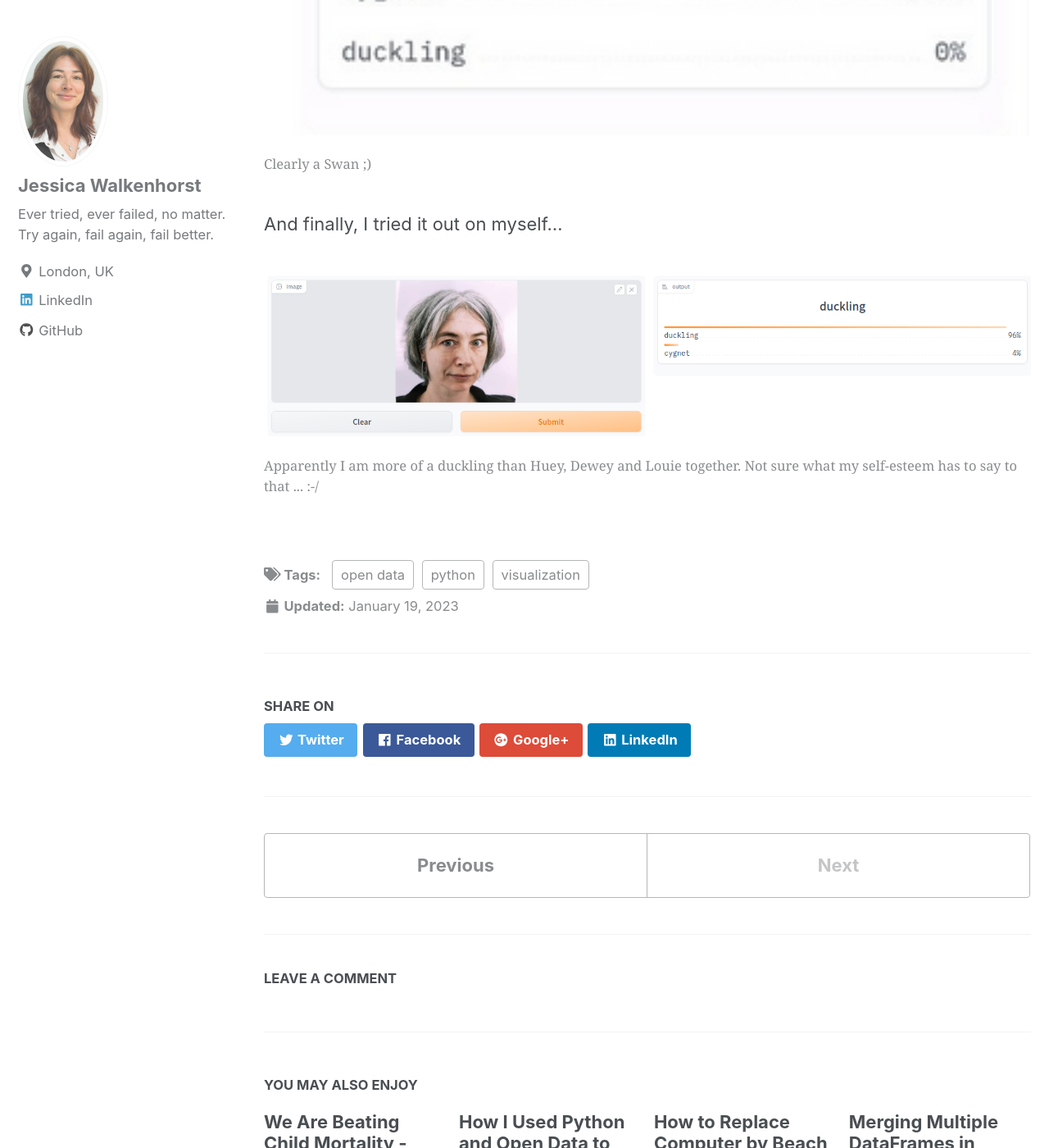
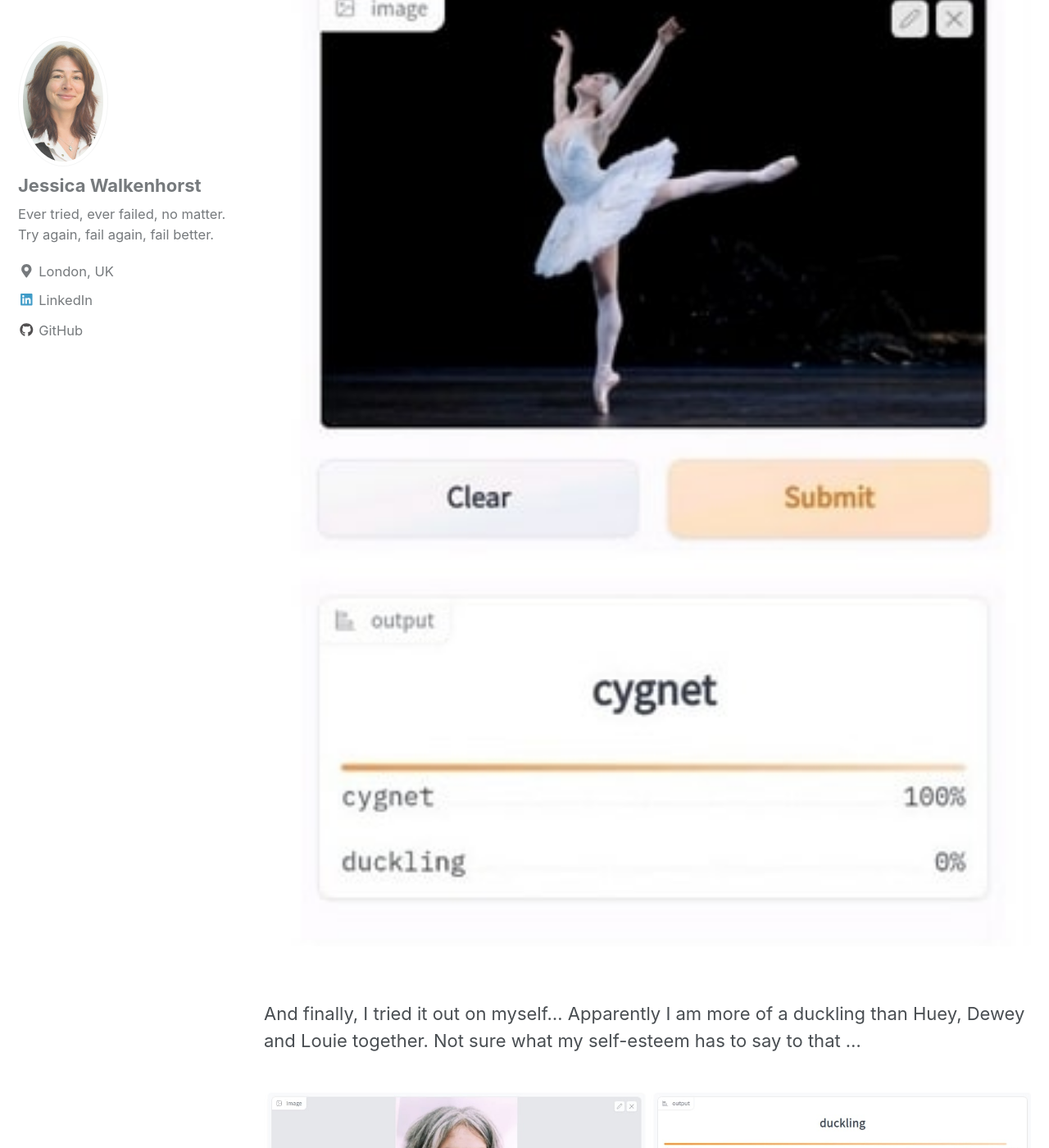
Before and after one commit to walkenho/walkenho.github.io, a Jekyll site: the page built from _posts/2023-01-19-how-to-create-a-computer-vision-model-to-save-the-ugly-duckling-from-a-youth-of-misery-in-less-than-30-lines-of-code.md, in a window 1280 px wide and 1400 px high, scrolled down 22754 px. Shown: the whole window at 82% size. Built offline with Jekyll 4.4.1, drawn with Linux system fonts in a browser that asks for light colours; nearby versions of some CDN libraries; some of the changed text lies outside the part shown.

Commit message:
Update duckling post

````diff
--- a/_posts/2023-01-19-how-to-create-a-computer-vision-model-to-save-the-ugly-duckling-from-a-youth-of-misery-in-less-than-30-lines-of-code.md
+++ b/_posts/2023-01-19-how-to-create-a-computer-vision-model-to-save-the-ugly-duckling-from-a-youth-of-misery-in-less-than-30-lines-of-code.md
@@ -145,7 +145,7 @@ To make sure that one downloads a useful dataset, it helps to start the process
 For this project, I found that searching for "cygnet" not only returned images of actual cygnets, but also returned images wool and alcohol bottles (both of brands with "cygnet" in the name). There are technical ways of dealing with this problem, but the most straight forward solution is to simply change the search string to "baby swan", which solved the issue perfectly. In a similar project, I wanted to get photos in different lighting conditions, but realized that whilst looking for "objectname sun" returned useful results, looking for "objectname shade" did mostly return undesired results, so was not recommendable.
 
 <figure class="align-center">
-  <img src="{{ site.url }}{{ site.baseurl }}/images/wrong-type-of-cygnets.png" alt="" width="100%">
+  <img src="{{ site.url }}{{ site.baseurl }}/images/wrong-type-of-cygnets.jpg" alt="" width="100%">
     <figcaption>Not the type of cygnet we were looking for</figcaption>
 </figure>
 
@@ -244,7 +244,7 @@ dls.train.show_batch(max_n=6, nrows=1)
 ```
 
 <figure class="align-center">
-  <img src="{{ site.url }}{{ site.baseurl }}/images/output_30_0.png" alt="" width="50%">
+  <img src="{{ site.url }}{{ site.baseurl }}/images/output_30_0.jpg" alt="" width="50%">
     <figcaption>Batch images of our input data</figcaption>
 </figcaption>
 </figure>
@@ -395,8 +395,8 @@ interp.plot_top_losses(10, nrows=2)
 ```
 
 <figure class="align-center">
-  <img src="{{ site.url }}{{ site.baseurl }}/images/output_37_2.png" alt="Top losses" width="50%">
-    <figcaption>"Showing the top losses"</figcaption>
+  <img src="{{ site.url }}{{ site.baseurl }}/images/output_37_2.png" alt="Top losses" width="100%">
+    <figcaption>"The images with the largest losses."</figcaption>
 </figcaption>
 </figure>
 
@@ -416,8 +416,8 @@ cleaner
 ```
 
 <figure class="align-center">
-  <img src="{{ site.url }}{{ site.baseurl }}/images/data-cleaning.png" alt="Duckling" width="50%">
-</figcaption>Using the `ImageClassifierCleaner`</figure>
+  <img src="{{ site.url }}{{ site.baseurl }}/images/data-cleaning.jpg" width="100%">
+</figure>
 
 Note that this only provides the graphical interface, you still need to perform the actual relabeling/deleting. You can do this by using the following code. Run it for each combination of drop-downs that you want to treat.
 
@@ -545,18 +545,14 @@ And that's it! Upload everything to HuggingFace and tell your friends! :)
 The model produced here is a toy model to demonstrate the overall workflow with many short-comings. One of them is that it is a binary classifier, where the categories do not span the entire possible space. This means that the classifier has to decide if it thinks that the image is more likely a duckling or more likely a cygnet. Saying "Don't be silly, this image is clearly a pineapple!" is just not an option. With that being said, I will leave you to marvel (or maybe chuckle?) at the following...
 
 <figure class="align-center">
-  <img src="{{ site.url }}{{ site.baseurl }}/images/huey-dewey-louie.png" alt="Life is like a Hurrican..." width="50%">
-    <figcaption>Huey, Dewey and Louie</figcaption>
+  <img src="{{ site.url }}{{ site.baseurl }}/images/huey-dewey-louie.jpg" alt="Life is like a Hurrican..." width="100%">
 </figure>
 
 <figure class="align-center">
-  <img src="{{ site.url }}{{ site.baseurl }}/images/swanlake.png" alt="Swanlake Ballerina" width="25%">
-    <figcaption>Clearly a Swan ;)</figcaption>
+  <img src="{{ site.url }}{{ site.baseurl }}/images/swanlake.jpg" alt="Swanlake Ballerina" width="50%">
 </figure>
 
-And finally, I tried it out on myself...
-
+And finally, I tried it out on myself... Apparently I am more of a duckling than Huey, Dewey and Louie together. Not sure what my self-esteem has to say to that ...
 <figure class="align-center">
-  <img src="{{ site.url }}{{ site.baseurl }}/images/jessica-duckling.png" alt="Apparantly I am a duckling..." width="50%">
-    <figcaption>Apparently I am more of a duckling than Huey, Dewey and Louie together. Not sure what my self-esteem has to say to that ... :-/</figcaption>
+  <img src="{{ site.url }}{{ site.baseurl }}/images/jessica-duckling.jpg" alt="Apparently I am a duckling..." width="100%">
 </figure>
````
Also changed, not shown: other parts of _posts/2023-01-19-how-to-create-a-computer-vision-model-to-save-the-ugly-duckling-from-a-youth-of-misery-in-less-than-30-lines-of-code.md (+2 -2 lines), images/huey-dewey-louie.jpg (added), images/jessica-duckling.jpg (added), images/mirror-mirror.jpg (added), images/output_35_4.jpg (added), images/output_37_2.jpg (added), images/swanlake.jpg (added), images/wrong-type-of-cygnets.jpg (added).
